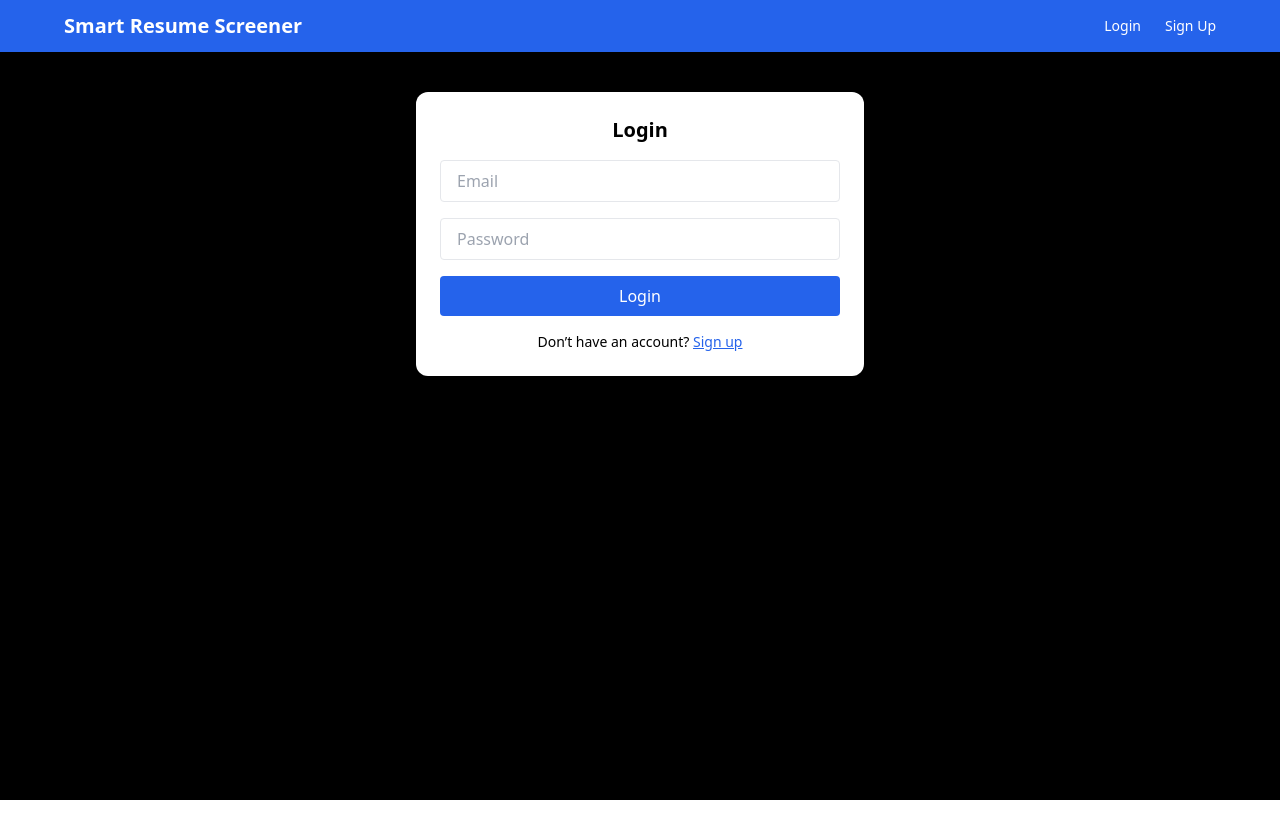
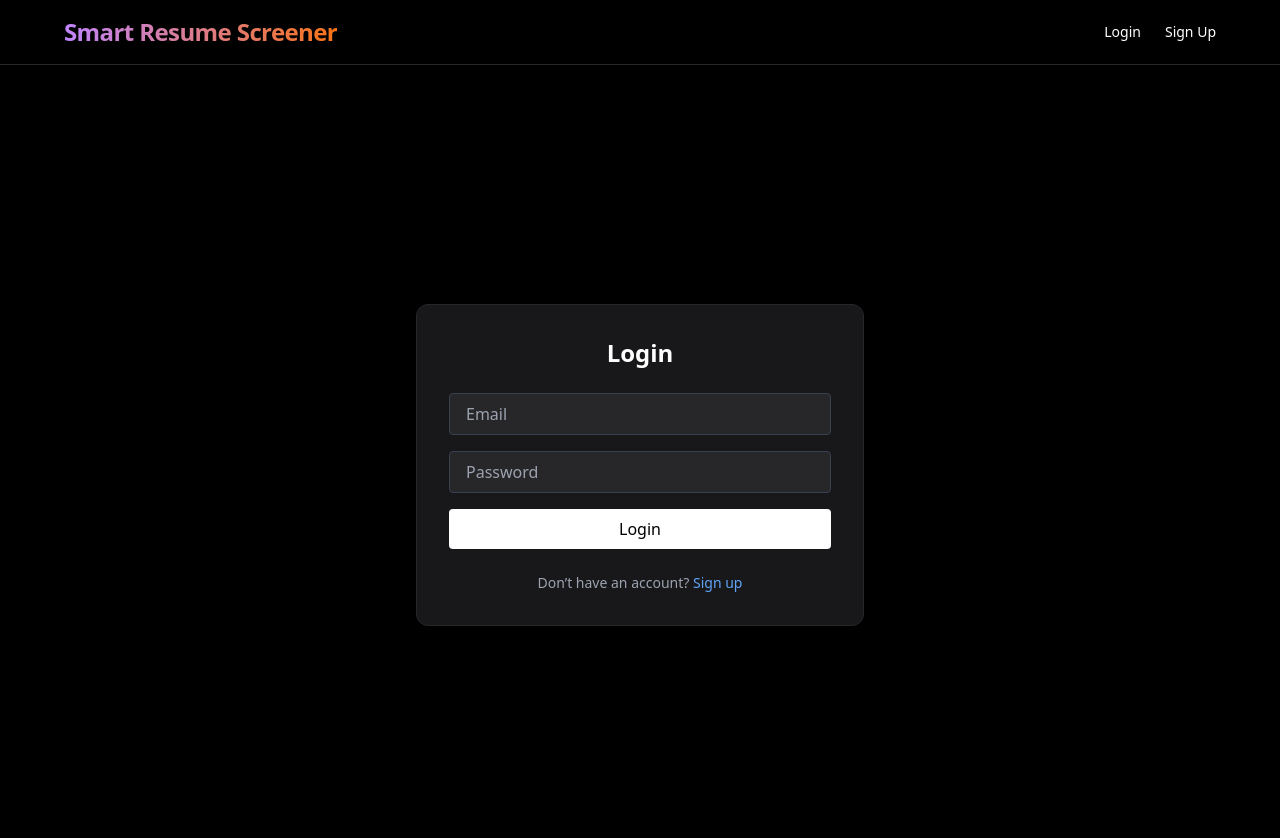
Before and after one commit to aun1414/Techsur, a React (Create React App) app in the folder client/: page /login in a window 1280 px wide. Shown: the top 838 px of the page. Before the commit the page ends 800 px from the top, so only its background shows below. Built offline with nearby package versions, Linux system fonts and the light colour scheme.

Commit message:
Polish UI with dark theme

```diff
--- a/client/src/components/Login.tsx
+++ b/client/src/components/Login.tsx
@@ -25,14 +25,17 @@ const Login: React.FC = () => {
   };
 
   return (
-    <div className="max-w-md mx-auto mt-10 p-6 bg-white rounded-xl shadow space-y-4">
-      <h2 className="text-xl text-black font-bold text-center">Login</h2>
-      {error && <p className="text-red-500 text-sm">{error}</p>}
+    <div className="min-h-screen bg-black text-white flex items-center justify-center px-4">
+      <div className="bg-zinc-900 border border-zinc-800 rounded-xl shadow-md max-w-md w-full p-8 space-y-6">
+        <h2 className="text-2xl font-bold text-center">Login</h2>
+
+        {error && <p className="text-red-500 text-sm text-center">{error}</p>}
+
         <form onSubmit={handleLogin} className="space-y-4">
           <input
             type="email"
             placeholder="Email"
-          className="w-full text-black border px-4 py-2 rounded"
+            className="w-full bg-zinc-800 text-white border border-gray-700 px-4 py-2 rounded"
             value={email}
             onChange={(e) => setEmail(e.target.value)}
             required
@@ -40,18 +43,21 @@ const Login: React.FC = () => {
           <input
             type="password"
             placeholder="Password"
-          className="w-full text-black border px-4 py-2 rounded"
+            className="w-full bg-zinc-800 text-white border border-gray-700 px-4 py-2 rounded"
             value={password}
             onChange={(e) => setPassword(e.target.value)}
             required
           />
-        <button type="submit" className="w-full bg-blue-600 text-white py-2 rounded hover:bg-blue-700">
+          <button type="submit" className="w-full bg-white text-black py-2 rounded hover:opacity-90 transition">
             Login
           </button>
         </form>
-      <p className="text-sm text-black text-center">
-        Don’t have an account? <a href="/signup" className="text-blue-600 underline">Sign up</a>
+
+        <p className="text-sm text-gray-400 text-center">
+          Don’t have an account?{' '}
+          <a href="/signup" className="text-blue-400 hover:underline">Sign up</a>
         </p>
+      </div>
     </div>
   );
 };
--- a/client/src/components/MatchHistory.tsx
+++ b/client/src/components/MatchHistory.tsx
@@ -66,57 +66,56 @@ const MatchHistory: React.FC = () => {
   };
 
   return (
-    <div className="max-w-3xl mx-auto mt-10 p-6 bg-white rounded-xl shadow space-y-4">
-      <h2 className="text-2xl font-bold text-center text-gray-800">Your Match History</h2>
+    <div className="min-h-screen bg-black text-white px-4 py-10">
+      <div className="max-w-3xl mx-auto space-y-6">
+        <h2 className="text-3xl font-bold text-center">Your Match History</h2>
 
-      {loading && <p className="text-center text-gray-500">Loading...</p>}
+        {loading && <p className="text-center text-gray-400">Loading...</p>}
         {error && <p className="text-center text-red-500">{error}</p>}
 
         {!loading && history.length === 0 && (
-        <p className="text-center text-gray-600">No matches found yet.</p>
+          <p className="text-center text-gray-500">No matches found yet.</p>
         )}
 
         <div className="space-y-4">
           {paginatedMatches.map((match) => (
-          <div key={match.id} className="bg-gray-50 p-4 rounded border">
-
-            {/* Move `relative` here */}
-            <div className="relative border rounded-xl shadow p-4 bg-white">
-              {/* Floating delete button */}
+            <div key={match.id} className="bg-zinc-900 border border-zinc-800 p-4 rounded-lg relative shadow-sm">
               <button
                 onClick={() => handleDelete(match.id)}
-                className="absolute top-2 right-2 text-red-500 hover:text-red-700"
+                className="absolute top-4 right-4 text-red-500 hover:text-red-400"
                 title="Delete"
               >
                 <Trash2 size={18} />
               </button>
 
-              <h3 className="font-semibold text-gray-600 text-lg">Match: {match.matchScore}%</h3>
-              <p className="text-sm text-gray-600">Resume: {match.resumeFile}</p>
-              <p className="text-sm text-gray-600">Job: {match.jobFile}</p>
-              <p className="text-xs text-gray-400 mt-2">
-                Uploaded: {formatDate(match.timestamp)}
-              </p>
-            </div>
-
+              <h3 className="text-lg font-semibold text-white">Match: {match.matchScore}%</h3>
+              <p className="text-sm text-gray-300">Resume: {match.resumeFile}</p>
+              <p className="text-sm text-gray-300">Job: {match.jobFile}</p>
+              <p className="text-xs text-gray-500 mt-2">Uploaded: {formatDate(match.timestamp)}</p>
             </div>
           ))}
         </div>
 
-
+        {/* Pagination */}
         <div className="flex justify-center gap-2 mt-6">
           {Array.from({ length: totalPages }, (_, i) => (
             <button
               key={i}
               onClick={() => setCurrentPage(i + 1)}
-          className={`px-3 py-1 border rounded ${currentPage === i + 1 ? 'bg-blue-600 text-white' : 'bg-white text-blue-600'}`}
+              className={`px-3 py-1 rounded border ${
+                currentPage === i + 1
+                  ? 'bg-white text-black font-semibold'
+                  : 'bg-zinc-800 text-gray-300 hover:bg-zinc-700'
+              } transition`}
             >
               {i + 1}
             </button>
           ))}
         </div>
       </div>
+    </div>
   );
 };
 
+
 export default MatchHistory;
--- a/client/src/components/Navbar.tsx
+++ b/client/src/components/Navbar.tsx
@@ -11,23 +11,25 @@ const Navbar: React.FC = () => {
   };
 
   return (
-    <nav className="bg-blue-600 text-white px-6 py-3 shadow-md">
+    <nav className="bg-black text-white px-6 py-4 shadow-md border-b border-zinc-800">
       <div className="max-w-6xl mx-auto flex justify-between items-center">
-        <div className="text-xl font-semibold">
-          <Link to="/">Smart Resume Screener</Link>
+        <div className="text-2xl font-bold tracking-tight">
+          <Link to="/" className="hover:text-white text-transparent bg-clip-text bg-gradient-to-r from-purple-400 to-orange-500">
+            Smart Resume Screener
+          </Link>
         </div>
 
         <div className="space-x-6 text-sm">
           {token ? (
             <>
-              <Link to="/upload" className="hover:underline">Upload</Link>
-              <Link to="/history" className="hover:underline">History</Link>
-              <button onClick={handleLogout} className="hover:underline">Logout</button>
+              <Link to="/upload" className="hover:text-blue-400 transition">Upload</Link>
+              <Link to="/history" className="hover:text-blue-400 transition">History</Link>
+              <button onClick={handleLogout} className="hover:text-red-400 transition">Logout</button>
             </>
           ) : (
             <>
-              <Link to="/login" className="hover:underline">Login</Link>
-              <Link to="/signup" className="hover:underline">Sign Up</Link>
+              <Link to="/login" className="hover:text-blue-400 transition">Login</Link>
+              <Link to="/signup" className="hover:text-blue-400 transition">Sign Up</Link>
             </>
           )}
         </div>
--- a/client/src/components/Signup.tsx
+++ b/client/src/components/Signup.tsx
@@ -30,14 +30,17 @@ const Signup: React.FC = () => {
   };
 
   return (
-    <div className="max-w-md mx-auto mt-10 p-6 bg-white rounded-xl shadow space-y-4">
-      <h2 className="text-xl font-bold text-center">Sign Up</h2>
-      {error && <p className="text-red-500 text-sm">{error}</p>}
+    <div className="min-h-screen bg-black text-white flex items-center justify-center px-4">
+      <div className="bg-zinc-900 border border-zinc-800 rounded-xl shadow-md max-w-md w-full p-8 space-y-6">
+        <h2 className="text-2xl font-bold text-center">Sign Up</h2>
+
+        {error && <p className="text-red-500 text-sm text-center">{error}</p>}
+
         <form onSubmit={handleSignup} className="space-y-4">
           <input
             type="email"
             placeholder="Email"
-          className="w-full border px-4 py-2 rounded"
+            className="w-full bg-zinc-800 text-white border border-gray-700 px-4 py-2 rounded"
             value={email}
             onChange={(e) => setEmail(e.target.value)}
             required
@@ -45,7 +48,7 @@ const Signup: React.FC = () => {
           <input
             type="text"
             placeholder="Full Name"
-          className="w-full border px-4 py-2 rounded"
+            className="w-full bg-zinc-800 text-white border border-gray-700 px-4 py-2 rounded"
             value={fullName}
             onChange={(e) => setFullName(e.target.value)}
             required
@@ -53,18 +56,21 @@ const Signup: React.FC = () => {
           <input
             type="password"
             placeholder="Password"
-          className="w-full border px-4 py-2 rounded"
+            className="w-full bg-zinc-800 text-white border border-gray-700 px-4 py-2 rounded"
             value={password}
             onChange={(e) => setPassword(e.target.value)}
             required
           />
-        <button type="submit" className="w-full bg-blue-600 text-white py-2 rounded hover:bg-blue-700">
+          <button type="submit" className="w-full bg-white text-black py-2 rounded hover:opacity-90 transition">
             Sign Up
           </button>
         </form>
-      <p className="text-sm text-center">
-        Already have an account? <a href="/login" className="text-blue-600 underline">Log in</a>
+
+        <p className="text-sm text-gray-400 text-center">
+          Already have an account?{' '}
+          <a href="/login" className="text-blue-400 hover:underline">Log in</a>
         </p>
+      </div>
     </div>
   );
 };
```
Lines whose indentation alone changed are shown as unchanged.
